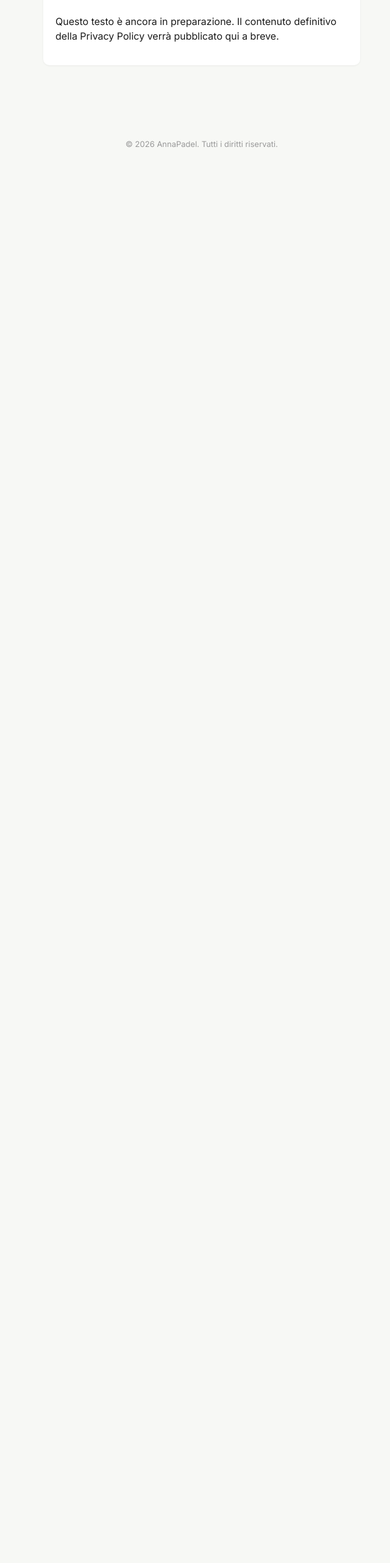
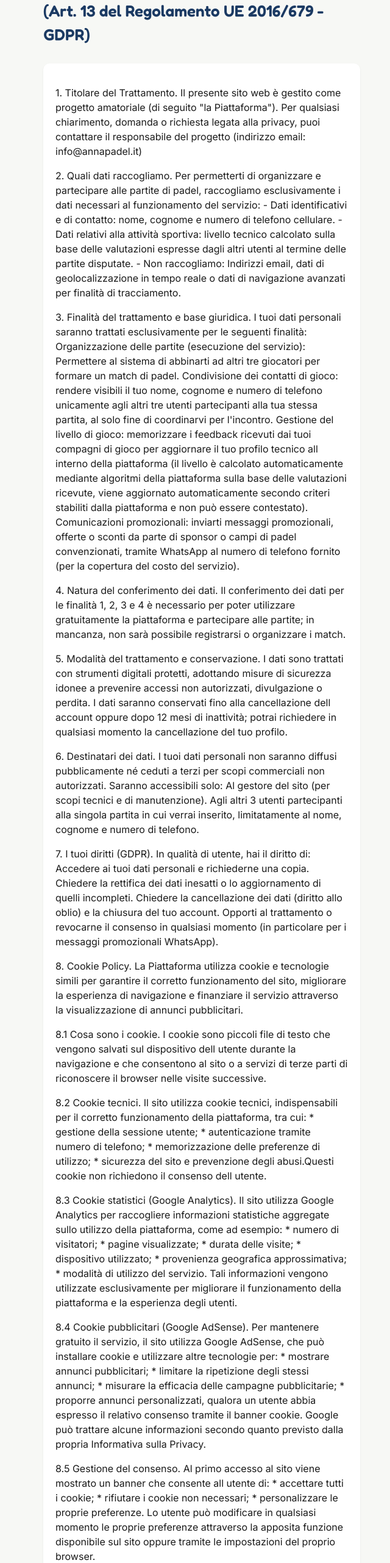
Before and after one commit to theseo212/padel-frontend, a Next.js app: page /privacy in a window 1280 px wide. Shown: the part 234-2797 px from the top of the page at 61% size, without its empty margins (309-949 px from the left). Before the commit the page ends 800 px from the top, so only its background shows below. Built offline with nearby package versions, Linux system fonts and the light colour scheme.

Commit message:
Add files via upload

```diff
--- a/app/privacy/page.js
+++ b/app/privacy/page.js
@@ -7,14 +7,75 @@ export default function PrivacyPolicy() {
     <main className="pagina">
       <div className="intestazione">
         <img src="/anna-avatar.png" alt="Anna" className="avatar-pagina" />
-        <h1>Privacy Policy</h1>
+        <h1>Informativa sul trattamento dei dati personali <br />(Art. 13 del Regolamento UE 2016/679 - GDPR)</h1>
       </div>
-      <div className="sezione">
-        <p>
-          Questo testo è ancora in preparazione. Il contenuto definitivo della Privacy
-          Policy verrà pubblicato qui a breve.
-        </p>
-      </div>
+<div className="sezione">
+
+  <p>1. Titolare del Trattamento. Il presente sito web è gestito come progetto amatoriale (di seguito "la Piattaforma").
+Per qualsiasi chiarimento, domanda o richiesta legata alla privacy, puoi contattare il responsabile del progetto (indirizzo email: info@annapadel.it)</p>
+
+  <p>2. Quali dati raccogliamo. Per permetterti di organizzare e partecipare alle partite di padel, raccogliamo esclusivamente i dati necessari al funzionamento del servizio:
+- Dati identificativi e di contatto: nome, cognome e numero di telefono cellulare.
+- Dati relativi alla attività sportiva: livello tecnico calcolato sulla base delle valutazioni espresse dagli altri utenti al termine delle partite disputate.
+- Non raccogliamo: Indirizzi email, dati di geolocalizzazione in tempo reale o dati di navigazione avanzati per finalità di tracciamento.</p>
+
+  <p>3. Finalità del trattamento e base giuridica. I tuoi dati personali saranno trattati esclusivamente per le seguenti finalità:
+Organizzazione delle partite (esecuzione del servizio): Permettere al sistema di abbinarti ad altri tre giocatori per formare un match di padel.
+Condivisione dei contatti di gioco: rendere visibili il tuo nome, cognome e numero di telefono unicamente agli altri tre utenti partecipanti alla tua stessa partita, al solo fine di coordinarvi per l'incontro.
+Gestione del livello di gioco: memorizzare i feedback ricevuti dai tuoi compagni di gioco per aggiornare il tuo profilo tecnico all interno della piattaforma (il livello è calcolato automaticamente mediante algoritmi della piattaforma sulla base delle valutazioni ricevute, viene aggiornato automaticamente secondo criteri stabiliti dalla piattaforma e non può essere contestato).
+Comunicazioni promozionali: inviarti messaggi promozionali, offerte o sconti da parte di sponsor o campi di padel convenzionati, tramite WhatsApp al numero di telefono fornito (per la copertura del costo del servizio).</p>
+
+    <p>4. Natura del conferimento dei dati. Il conferimento dei dati per le finalità 1, 2, 3 e 4 è necessario per poter utilizzare gratuitamente la piattaforma e partecipare alle partite; in mancanza, non sarà possibile registrarsi o organizzare i match.</p>
+
+  <p>5. Modalità del trattamento e conservazione. I dati sono trattati con strumenti digitali protetti, adottando misure di sicurezza idonee a prevenire accessi non autorizzati, divulgazione o perdita. I dati saranno conservati fino alla cancellazione dell account oppure dopo 12 mesi di inattività; potrai richiedere in qualsiasi momento la cancellazione del tuo profilo.</p>
+
+  <p>6. Destinatari dei dati. I tuoi dati personali non saranno diffusi pubblicamente né ceduti a terzi per scopi commerciali non autorizzati. Saranno accessibili solo:
+Al gestore del sito (per scopi tecnici e di manutenzione).
+Agli altri 3 utenti partecipanti alla singola partita in cui verrai inserito, limitatamente al nome, cognome e numero di telefono.</p>
+
+    <p>7. I tuoi diritti (GDPR). In qualità di utente, hai il diritto di:
+Accedere ai tuoi dati personali e richiederne una copia.
+Chiedere la rettifica dei dati inesatti o lo aggiornamento di quelli incompleti.
+Chiedere la cancellazione dei dati (diritto allo oblio) e la chiusura del tuo account.
+Opporti al trattamento o revocarne il consenso in qualsiasi momento (in particolare per i messaggi promozionali WhatsApp).</p>
+
+  <p>8. Cookie Policy. La Piattaforma utilizza cookie e tecnologie simili per garantire il corretto funzionamento del sito, migliorare la esperienza di navigazione e finanziare il servizio attraverso la visualizzazione di annunci pubblicitari.</p>
+
+  <p>8.1 Cosa sono i cookie. I cookie sono piccoli file di testo che vengono salvati sul dispositivo dell utente durante la navigazione e che consentono al sito o a servizi di terze parti di riconoscere il browser nelle visite successive.</p>
+
+    <p>8.2 Cookie tecnici. Il sito utilizza cookie tecnici, indispensabili per il corretto funzionamento della piattaforma, tra cui:
+* gestione della sessione utente;
+* autenticazione tramite numero di telefono;
+* memorizzazione delle preferenze di utilizzo;
+* sicurezza del sito e prevenzione degli abusi.Questi cookie non richiedono il consenso dell utente.</p>
+
+  <p>8.3 Cookie statistici (Google Analytics). Il sito utilizza Google Analytics per raccogliere informazioni statistiche aggregate sullo utilizzo della piattaforma, come ad esempio:
+* numero di visitatori;
+* pagine visualizzate;
+* durata delle visite;
+* dispositivo utilizzato;
+* provenienza geografica approssimativa;
+* modalità di utilizzo del servizio.
+Tali informazioni vengono utilizzate esclusivamente per migliorare il funzionamento della piattaforma e la esperienza degli utenti.</p>
+
+  <p>8.4 Cookie pubblicitari (Google AdSense). Per mantenere gratuito il servizio, il sito utilizza Google AdSense, che può installare cookie e utilizzare altre tecnologie per:
+* mostrare annunci pubblicitari;
+* limitare la ripetizione degli stessi annunci;
+* misurare la efficacia delle campagne pubblicitarie;
+* proporre annunci personalizzati, qualora un utente abbia espresso il relativo consenso tramite il banner cookie.
+Google può trattare alcune informazioni secondo quanto previsto dalla propria Informativa sulla Privacy.</p>
+
+      <p>8.5 Gestione del consenso. Al primo accesso al sito viene mostrato un banner che consente all utente di:
+* accettare tutti i cookie;
+* rifiutare i cookie non necessari;
+* personalizzare le proprie preferenze.
+Lo utente può modificare in qualsiasi momento le proprie preferenze attraverso la apposita funzione disponibile sul sito oppure tramite le impostazioni del proprio browser.</p>
+
+  <p>8.6 Disabilitazione dei cookie. La maggior parte dei browser consente di limitare o bloccare lo utilizzo dei cookie. La disabilitazione dei cookie tecnici potrebbe tuttavia compromettere il corretto funzionamento di alcune funzionalità della piattaforma.</p>
+
+  <p>Per esercitare i tuoi diritti, puoi scrivere a: info@annapadel.it.</p>
+
+</div>
     </main>
   );
 }
```
